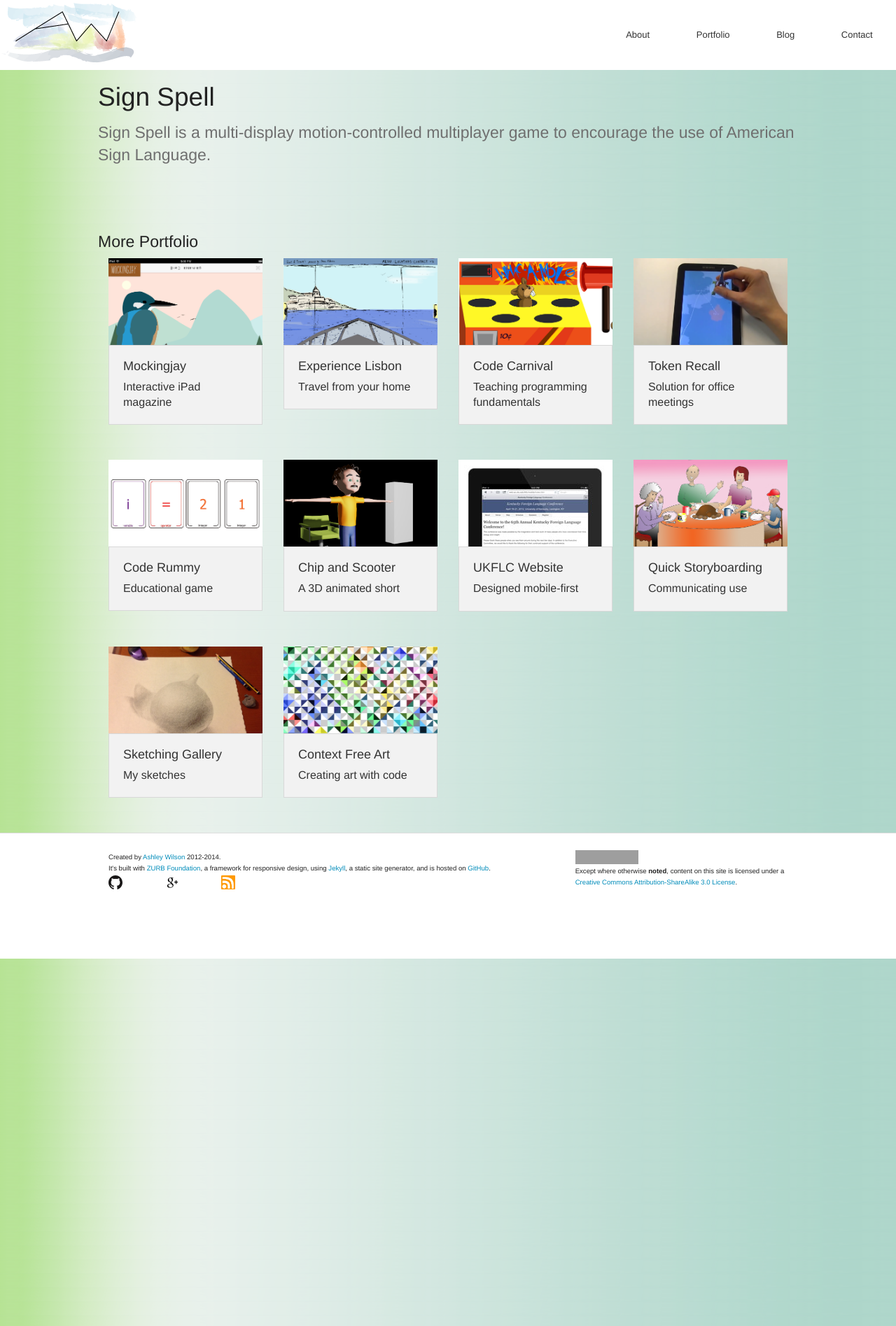
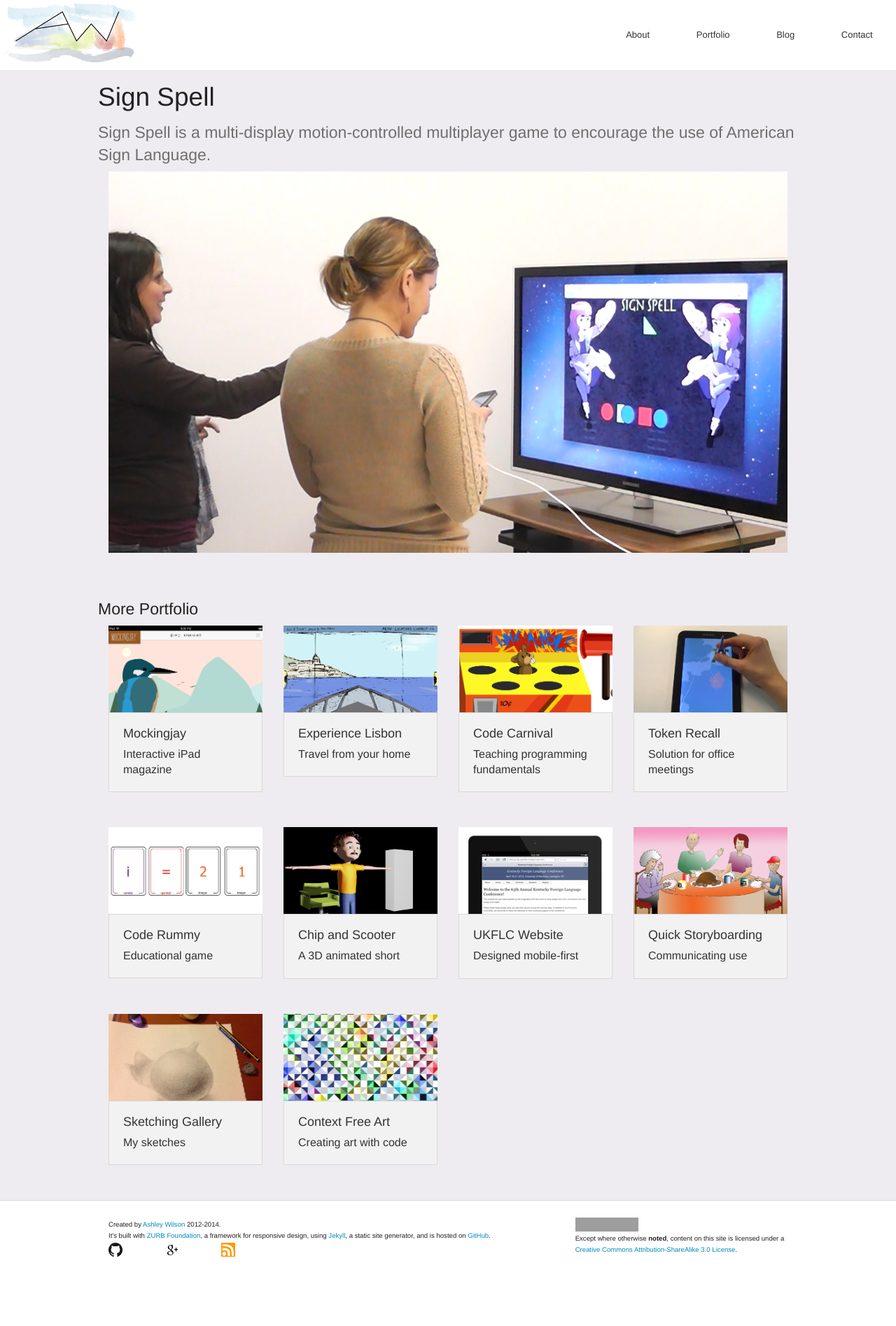
Before and after one commit to ashleybot/ashleybot.github.com, a Jekyll site: the page built from portfolio/_posts/2014-03-24-sign-spell.html, in a window 1280 px wide. Shown: the whole page at 70% size. Built offline with Jekyll 4.4.1, drawn with Linux system fonts in a browser that asks for light colours; grey boxes are pictures that could not be loaded.

Commit message:
removed background

```diff
--- a/portfolio/_posts/2014-03-24-sign-spell.html
+++ b/portfolio/_posts/2014-03-24-sign-spell.html
@@ -17,12 +17,9 @@ blurb: A game to encourage ASL use
 </div>
 
 <div class="row">
-  <div class="large-6 columns">
+  <div class="large-12 columns">
+    <img src="{{ site.baseurl }}/portfolio/assets/sign_spell/images/sign_spell_thumbnail_large.png" alt="Players testing Sign Spell" />
 
-  </div>
-  <div class="large-6 columns">
-    <p>
-    </p>
   </div>
 </div>
 
```
Also changed, not shown: css/app.css.
